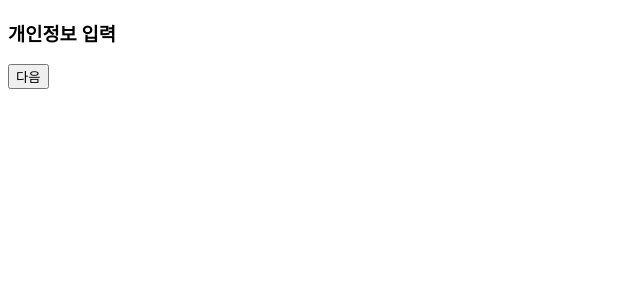
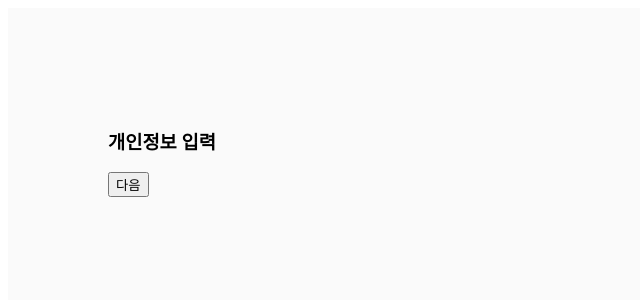
Before and after one commit to jaylenyu/vue-signup, a Nuxt app: page /signup in a window 1280 px wide. Shown: the top 300 px of the page, without its empty margins (0-640 px from the left). Built offline with nearby package versions, Linux system fonts and the light colour scheme.

Commit message:
ADD: implement mainpage layout

```diff
--- a/app.vue
+++ b/app.vue
@@ -1,5 +1,13 @@
 <template>
-  <div>
+  <div class="main-container">
     <NuxtPage />
   </div>
 </template>
+
+<style>
+.main-container {
+  min-height: 100vh;
+  padding: 100px;
+  background-color: #fafafa;
+}
+</style>
--- a/nuxt.config.ts
+++ b/nuxt.config.ts
@@ -1,5 +1,6 @@
 // https://nuxt.com/docs/api/configuration/nuxt-config
 export default defineNuxtConfig({
   devtools: { enabled: true },
-  ssr: false
-})
+  ssr: false,
+  css: ["plain-css"],
+});
--- a/pages/index.vue
+++ b/pages/index.vue
@@ -1,6 +1,7 @@
 <template>
-  <div>
-    <button @click="goToSignUp">회원가입</button>
+  <div class="main-page">
+    <img class="main-image" src="https://static.balaan.co.kr/pc/legacy/img/banner/logo.png" alt="balaan" />
+    <button class="pl-button full large" @click="goToSignUp">회원가입</button>
   </div>
 </template>
 
@@ -13,3 +14,16 @@ export default {
   }
 }
 </script>
+
+<style scoped>
+.main-page {
+  display: flex;
+  flex-direction: column;
+  justify-content: center;
+  align-items: center;
+}
+
+.main-image {
+  margin-bottom: 100px;
+}
+</style>
```
